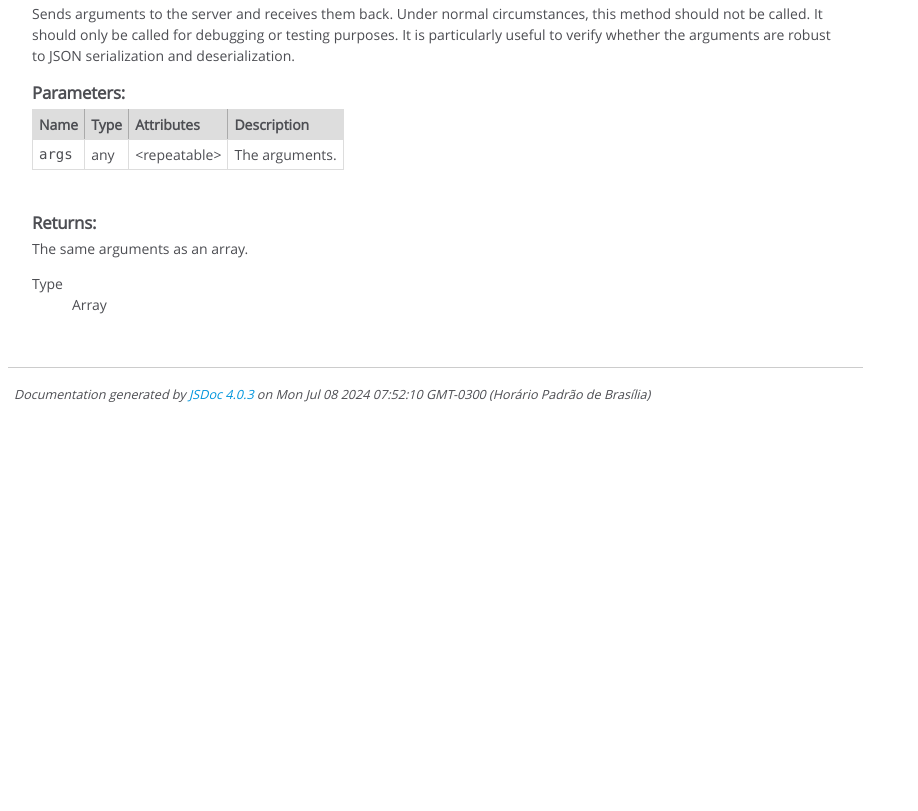
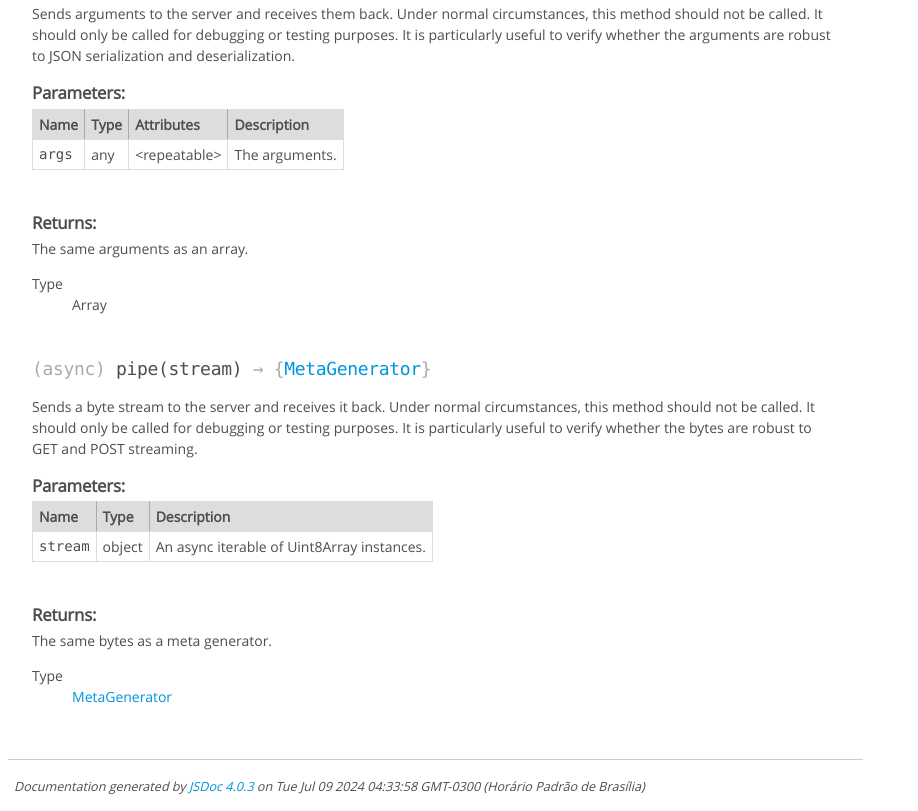
Before and after one commit to hashiprobr/jupyter-jchannel-client, a website: page docs/Channel.html in a window 1280 px wide. Shown: the part 1360-2171 px from the top of the page, without its empty margins (0-918 px from the left). Before the commit the page ends 1779 px from the top, so only its background shows below. Drawn offline with Linux system fonts and the light colour scheme.

```diff
--- a/docs/Channel.html
+++ b/docs/Channel.html
@@ -700,6 +700,166 @@
 
 
 
+    <h4 class="name" id="pipe"><span class="type-signature">(async) </span>pipe<span class="signature">(stream)</span><span class="type-signature"> &rarr; {<a href="MetaGenerator.html">MetaGenerator</a>}</span></h4>
+
+
+
+
+
+
+<div class="description">
+    Sends a byte stream to the server and receives it back.
+
+Under normal circumstances, this method should not be called. It should
+only be called for debugging or testing purposes.
+
+It is particularly useful to verify whether the bytes are robust to GET
+and POST streaming.
+</div>
+
+
+
+
+
+
+
+
+
+    <h5>Parameters:</h5>
+
+
+<table class="params">
+    <thead>
+    <tr>
+
+        <th>Name</th>
+
+
+        <th>Type</th>
+
+
+
+
+
+        <th class="last">Description</th>
+    </tr>
+    </thead>
+
+    <tbody>
+
+
+        <tr>
+
+                <td class="name"><code>stream</code></td>
+
+
+            <td class="type">
+
+
+<span class="param-type">object</span>
+
+
+
+            </td>
+
+
+
+
+
+            <td class="description last">An async iterable of Uint8Array instances.</td>
+        </tr>
+
+
+    </tbody>
+</table>
+
+
+
+
+
+
+<dl class="details">
+
+
+
+
+
+
+
+
+
+
+
+
+
+
+
+
+
+
+
+
+
+
+
+
+
+
+
+
+
+
+
+
+</dl>
+
+
+
+
+
+
+
+
+
+
+
+
+
+
+
+<h5>Returns:</h5>
+
+
+<div class="param-desc">
+    The same bytes as a meta generator.
+</div>
+
+
+
+<dl>
+    <dt>
+        Type
+    </dt>
+    <dd>
+
+<span class="param-type"><a href="MetaGenerator.html">MetaGenerator</a></span>
+
+
+    </dd>
+</dl>
+
+
+
+
+
+
+
+
+
+
+
+
+
 </article>
 
 </section>
@@ -716,7 +876,7 @@
 <br class="clear">
 
 <footer>
-    Documentation generated by <a href="https://github.com/jsdoc/jsdoc">JSDoc 4.0.3</a> on Mon Jul 08 2024 07:52:10 GMT-0300 (Horário Padrão de Brasília)
+    Documentation generated by <a href="https://github.com/jsdoc/jsdoc">JSDoc 4.0.3</a> on Tue Jul 09 2024 04:33:58 GMT-0300 (Horário Padrão de Brasília)
 </footer>
 
 <script> prettyPrint(); </script>
```
Also changed, not shown: docs/KernelError.html (+1 -1 lines), docs/MetaGenerator.html (+1 -1 lines), docs/StateError.html (+1 -1 lines), docs/index.html (+1 -1 lines), src/types.js (+25 -11 lines), .eslintrc.cjs.
